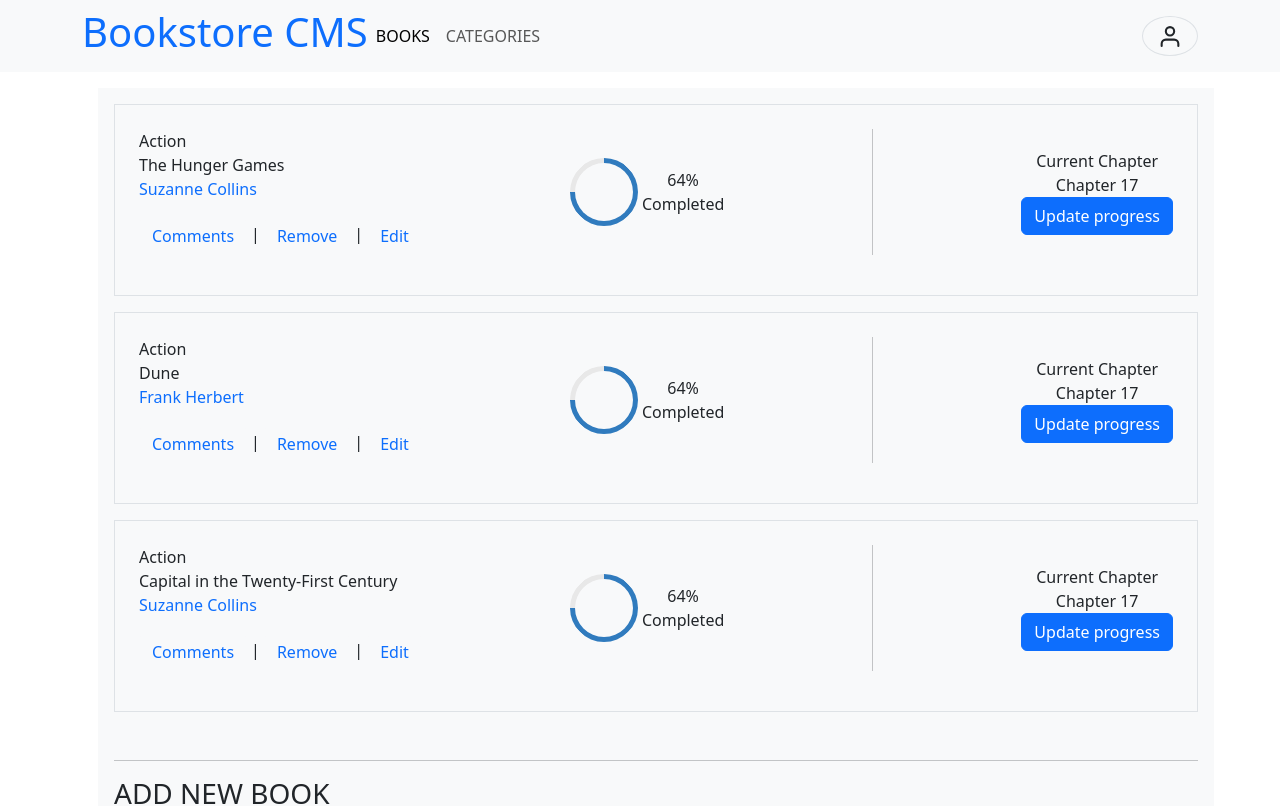
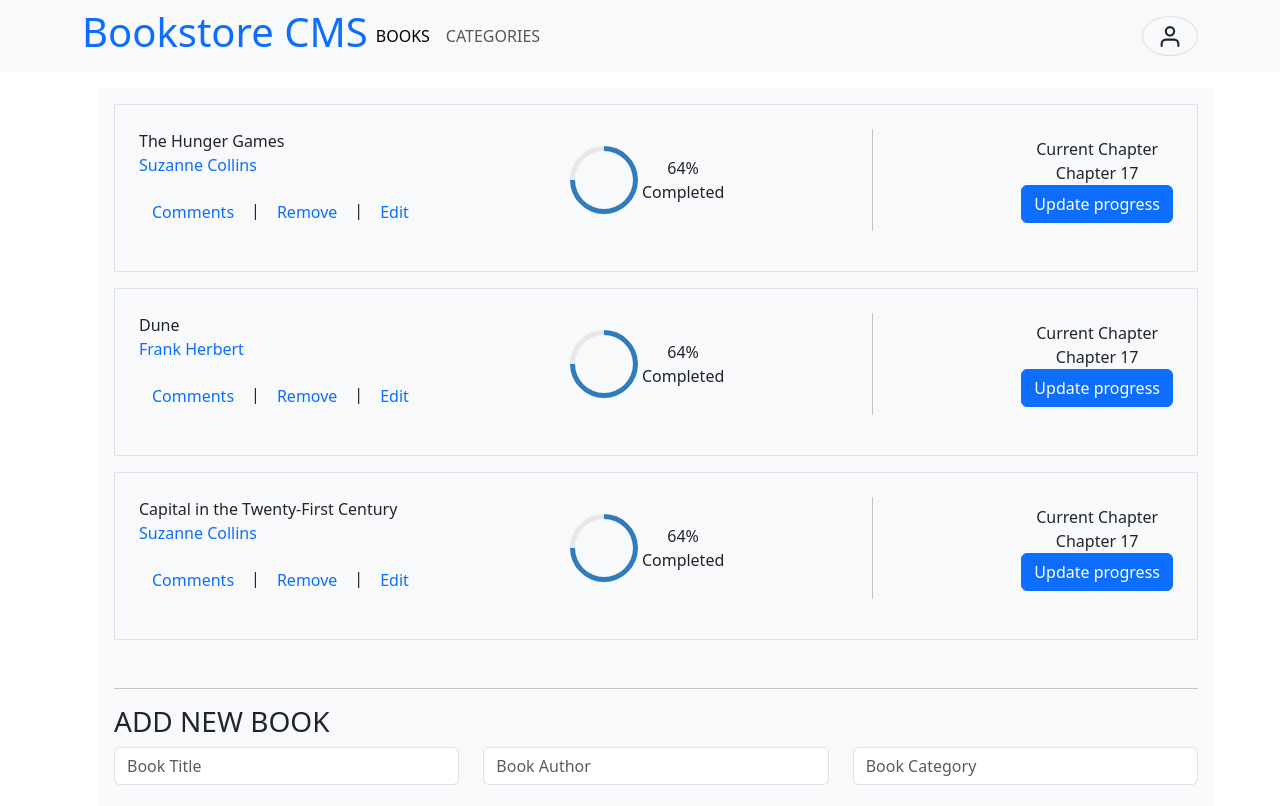
Before and after one commit to kit0-0/bookstore-react-redux, a React (Create React App) app: page / in a window 1280 px wide. Shown: the top 806 px of the page. Built offline with nearby package versions, Linux system fonts and the light colour scheme.

Commit message:
Add "Remove" button with the onRemove callback

```diff
--- a/src/components/Book.js
+++ b/src/components/Book.js
@@ -3,7 +3,9 @@ import PropTypes from 'prop-types';
 import { Button } from 'react-bootstrap';
 import './Book.css';
 
-const Book = ({ title, author }) => (
+const Book = ({
+  title, author, category, onRemove,
+}) => (
   <div className="book-container p-4 border">
     <div>
       <ul className="list-unstyled">
@@ -12,14 +14,14 @@ const Book = ({ title, author }) => (
             <div className="book-data d-flex justify-content-between">
               <div className="book-details">
                 <div className="d-flex flex-column">
-                  <span>Action</span>
+                  <span>{category}</span>
                   <span>{title}</span>
                   <span className="text-primary">{author}</span>
                 </div>
                 <div className="book-buttons-container mt-3">
-                  <Button variant="light  text-primary">Comments</Button>
+                  <Button variant="light text-primary">Comments</Button>
                   <span className="mx-1">|</span>
-                  <Button variant="light text-primary">Remove</Button>
+                  <Button variant="light text-primary" onClick={onRemove}>Remove</Button>
                   <span className="mx-1">|</span>
                   <Button variant="light text-primary">Edit</Button>
                 </div>
@@ -51,6 +53,8 @@ const Book = ({ title, author }) => (
 Book.propTypes = {
   title: PropTypes.string.isRequired,
   author: PropTypes.string.isRequired,
+  category: PropTypes.string.isRequired,
+  onRemove: PropTypes.func.isRequired,
 };
 
 export default Book;
```
